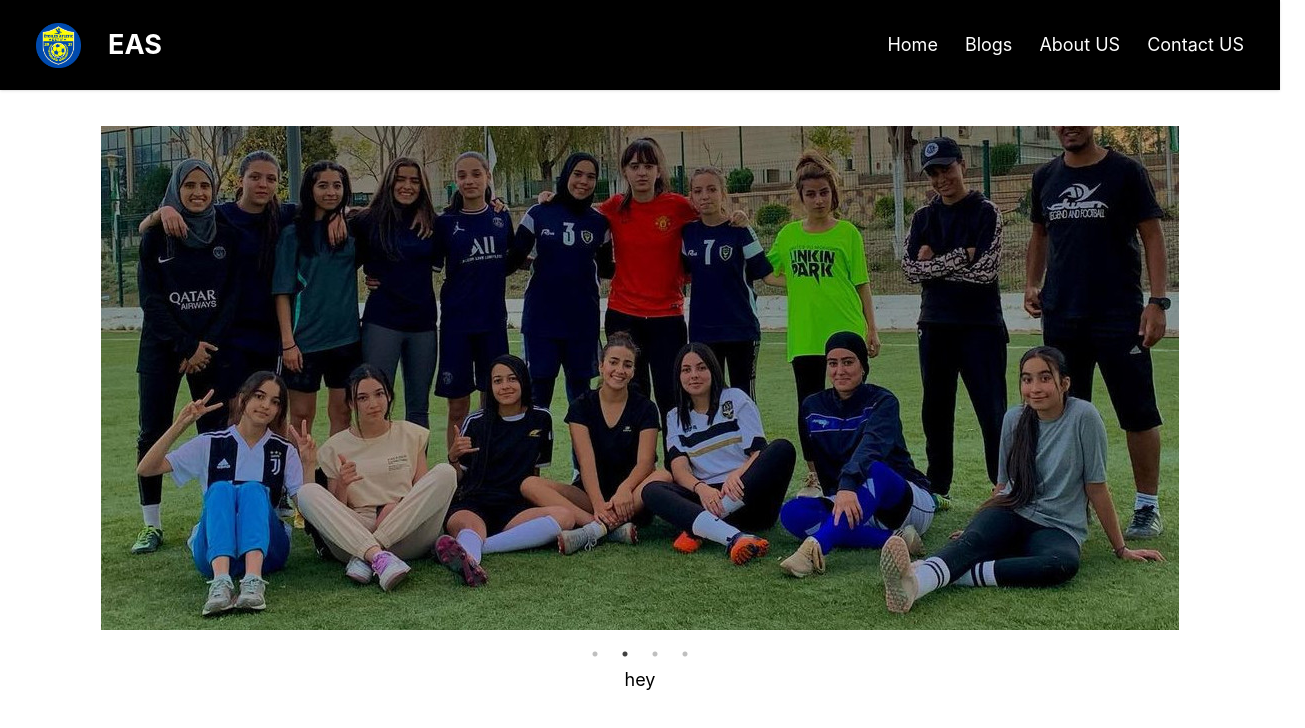
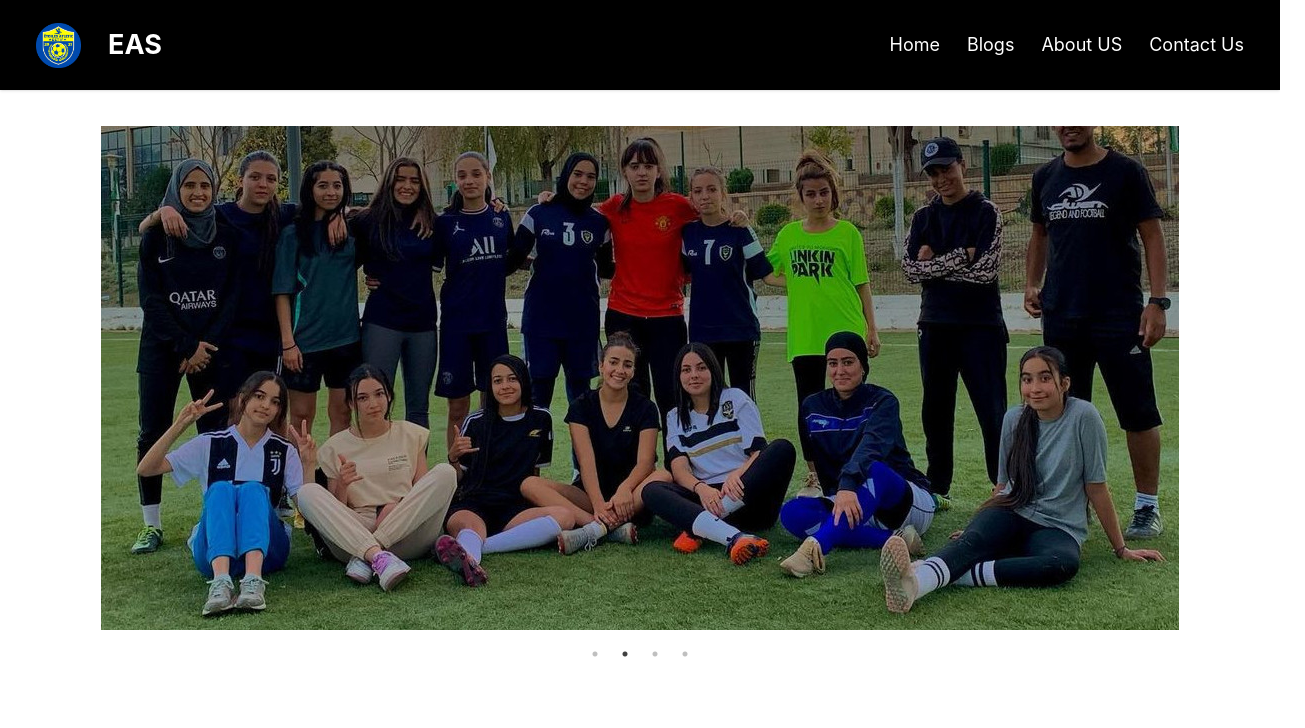
Before and after one commit to RamiBouk/Next.js-Portfolio, a Next.js app: page /page2 in a window 1280 px wide. Shown: the top 728 px of the page, 1305 px wide, since content can reach past the window. Built offline with nearby package versions, Linux system fonts and the light colour scheme.

Commit message:
fixed empty space onthe rigth and improved the code in the navbar

```diff
--- a/components/navbar.js
+++ b/components/navbar.js
@@ -6,6 +6,12 @@ import Image from "next/image";
 export default function NavBar(){
   const [navbar, setNavbar] = useState();
   const [color, setColor] = useState("black");
+  const routes=[
+    {name:"Home",url:"/page2",children:[]},
+    {name:"Blogs",url:"/page2",children:[]},
+    {name:"About US",url:"/page2",children:[]},
+    {name:"Contact Us",url:"/",children:[]},
+  ]
 
   return  <nav className={'w-full bg-' +color +' shadow'}>
     <div className="
@@ -67,27 +73,16 @@ export default function NavBar(){
 `}
         >
           <ul className="items-center justify-center space-y-8 md:flex md:space-x-6 md:space-y-0">
-            <li className="text-white">
-              <Link href="/"className="text-white">
-                Home
+
+            {routes.map(route =>
+            (<li className="text-white">
+              <div className="">
+              <Link href={route.url} className="h-12 text-white">
+                {route.name}
               </Link>
-            </li>
-            <li className="text-white">
-              <Link href="/page2"className=" bold text-white">
-                Blogs
-              </Link>
-            </li>
-            <li className="text-white">
-              <Link href="/about" className="text-white">
-                About US
-              </Link>
-            </li>
-            <li className="text-white">
-              <Link href="/contact"className="text-white">
-                Contact US
-              </Link>
-
-            </li>
+                </div>
+            </li>)
+            )}
           </ul>
         </div>
       </div>
--- a/pages/page2.js
+++ b/pages/page2.js
@@ -10,13 +10,9 @@ import "slick-carousel/slick/slick-theme.css";
 
 export default function Page2() {
   return (
-    <div>
-      <center>
-      <SimpleSlider autoplay={true}/>
-        hey
-        <>
-          </>
-      </center>
-    </div>
+<center>
+      <SimpleSlider />
+</center>
+
   );
 }
--- a/styles/global.css
+++ b/styles/global.css
@@ -3,16 +3,15 @@
 @tailwind utilities;
 html,
 body{
-  padding: 0;
-  margin: 0;
+  width:100%;
+  height:100%;
+  padding:0;
+  margin:0;
+  overflow-x:hidden;
   font-family: -apple-system, BlinkMacSystemFont, Segoe UI, Roboto, Oxygen, Ubuntu,
     Cantarell, Fira Sans, Droid Sans, Helvetica Neue, sans-serif;
   line-height:1.6;
-
   font-size:18px;
-}
-* {
-  box-sizing:border-box;
 }
 a {
   color:#0070f3;
@@ -21,7 +20,3 @@ a {
 a:hover{
   text-decoration:underline;
 }
-img{
-  max-width:100%;
-  display: block;
-}
```
